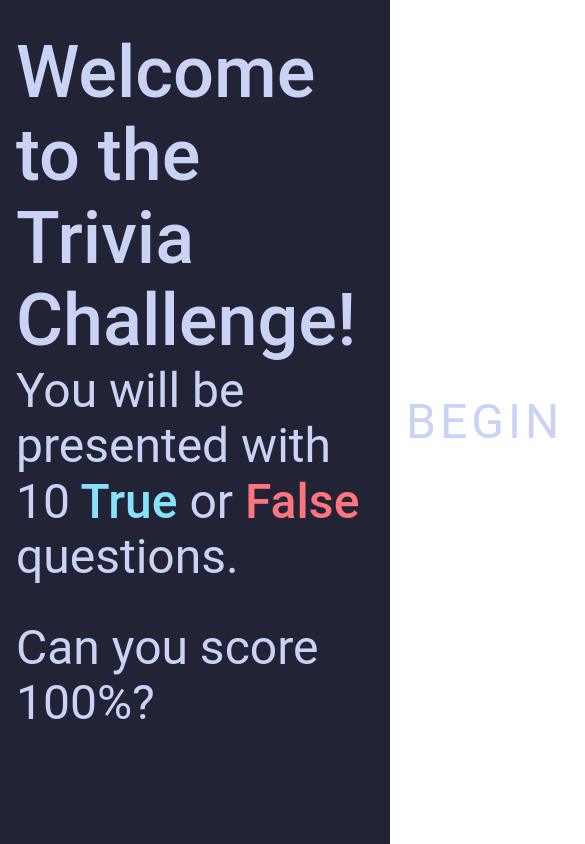
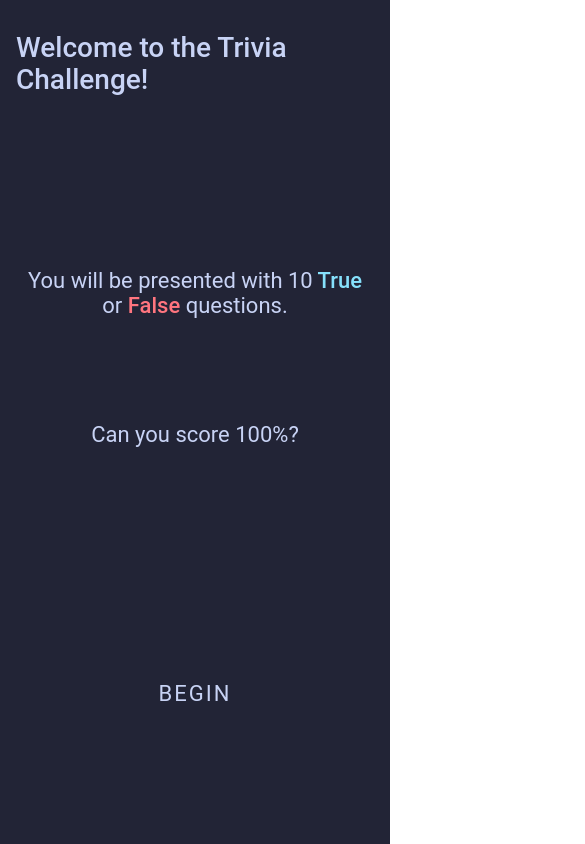
Before and after one commit to AcePetrucci/react-esbuild-quiz-test, a React app: page /home in a window 390 px wide. Shown: the whole page, 585 px wide, since content can reach past the window. Built offline with nearby package versions, Linux system fonts and the light colour scheme; the HTML template or start-up script is replaced by a standard one.

Commit message:
add responsive

```diff
--- a/src/pages/Home/styled.ts
+++ b/src/pages/Home/styled.ts
@@ -1,12 +1,11 @@
 import styled from 'styled-components';
-import { Link } from 'react-router-dom';
 
 // Shared Styled Components
 import {
-  fontSize,
   H1,
   H2,
   pxToRem,
+  LinkButton,
 } from 'styled';
 
 // Themes
@@ -33,6 +32,10 @@ export const HomeTitle = styled(H1)`
 export const HomeIntroduction = styled(H2)`
   margin-bottom: ${pxToRem(36)};
   flex: 0.5;
+
+  @media screen and (max-width: 880px) {
+    text-align: center;
+  }
 `;
 
 export const HomeTruthy = styled.strong`
@@ -52,14 +55,4 @@ export const HomeAction = styled.div`
   justify-content: center;
 `;
 
-export const HomeActionButton = styled(Link)`
-  ${fontSize(48)};
-  color: ${themes.dark.colors.text};
-  cursor: pointer;
-  font-weight: 400;
-  letter-spacing: ${pxToRem(4)};
-  outline: none;
-  padding: ${pxToRem(16, 32)};
-  text-decoration: none;
-  text-transform: uppercase;
-`;
+export const HomeActionButton = styled(LinkButton)``;
--- a/src/pages/Quiz/styled.ts
+++ b/src/pages/Quiz/styled.ts
@@ -7,6 +7,7 @@ import {
   H2,
   H4,
   pxToRem,
+  Button,
 } from 'styled';
 
 // Themes
@@ -27,6 +28,11 @@ export const QuizWrapper = styled.section`
 
 export const QuizCategory = styled(H1)`
   margin-bottom: ${pxToRem(80)};
+
+  @media screen and (max-width: 880px) {
+    margin-bottom: ${pxToRem(40)};
+    text-align: center;
+  }
 `;
 
 export const QuizQuestionWrapper = styled.div`
@@ -41,10 +47,33 @@ export const QuizQuestionWrapper = styled.div`
   padding: ${pxToRem(16, 32)};
   text-align: center;
   width: 100%;
+
+  @media screen and (max-width: 1660px) {
+    height: ${pxToRem(460)};
+    max-width: ${pxToRem(1080)};
+    padding: ${pxToRem(16, 48)};
+  }
+
+  @media screen and (max-width: 1360px) {
+    height: ${pxToRem(380)};
+    max-width: ${pxToRem(860)};
+  }
 `;
 
 export const QuizQuestion = styled(H2)`
   line-height: ${pxToRem(80)};
+
+  @media screen and (max-width: 1660px) {
+    line-height: ${pxToRem(60)};
+  }
+
+  @media screen and (max-width: 1360px) {
+    line-height: ${pxToRem(44)};
+  }
+
+  @media screen and (max-width: 1360px) {
+    line-height: ${pxToRem(28)};
+  }
 `;
 
 export const QuizActions = styled.div`
@@ -54,19 +83,20 @@ export const QuizActions = styled.div`
   width: 100%;
   max-width: ${pxToRem(1280)};
   margin-bottom: ${pxToRem(80)};
+
+  @media screen and (max-width: 1660px) {
+    justify-content: space-evenly;
+    max-width: ${pxToRem(1080)};
+  }
+
+  @media screen and (max-width: 1360px) {
+    max-width: ${pxToRem(860)};
+  }
 `;
 
-export const QuizButton = styled.button<{ answer: string }>`
-  ${fontSize(32)};
+export const QuizButton = styled(Button)<{ answer: string }>`
   background-color: ${(props) => themes.dark.colors[props.answer].contrast};
-  border-radius: 4px;
-  border: none;
   color: ${(props) => themes.dark.colors[props.answer].color};
-  cursor: pointer;
-  font-weight: 500;
-  outline: none;
-  padding: ${pxToRem(36, 48)};
-  width: ${pxToRem(240)};
 
   &:focus, &:hover {
     background-color: ${(props) => themes.dark.colors[props.answer].focus};
--- a/src/pages/Score/styled.ts
+++ b/src/pages/Score/styled.ts
@@ -1,5 +1,4 @@
 import styled from 'styled-components';
-import { Link } from 'react-router-dom';
 
 // Shared Styled Components
 import {
@@ -8,6 +7,7 @@ import {
   H2,
   H4,
   pxToRem,
+  LinkButton,
 } from 'styled';
 
 // Themes
@@ -33,6 +33,10 @@ export const ScoreTitle = styled(H1)`
 export const ScoreResults = styled(H2)`
   word-spacing: ${pxToRem(4)};
   margin-bottom: ${pxToRem(36)};
+
+  @media screen and (max-width: 1440px) {
+    margin-bottom: ${pxToRem(18)};
+  }
 `;
 
 export const ScoreAnswers = styled.section`
@@ -47,6 +51,22 @@ export const ScoreAnswers = styled.section`
 
   &::-webkit-scrollbar-thumb {
     background-color: ${themes.dark.colors.card};
+  }
+
+  @media screen and (max-width: 1660px) {
+    width: ${pxToRem(1080)};
+  }
+
+  @media screen and (max-width: 1360px) {
+    width: ${pxToRem(860)};
+  }
+
+  @media screen and (max-width: 1080px) {
+    width: ${pxToRem(640)};
+  }
+
+  @media screen and (max-width: 880px) {
+    width: ${pxToRem(440)};
   }
 `;
 
@@ -65,16 +85,16 @@ export const ScoreAnswersItem = styled.p<{ correct: boolean }>`
     text-align: center;
     width: ${pxToRem(20)};
   }
+
+  @media screen and (max-width: 1660px) {
+    ${fontSize(28)};
+    margin-bottom: ${pxToRem(22)};
+  }
+
+  @media screen and (max-width: 1080px) {
+    ${fontSize(22)};
+    margin-bottom: ${pxToRem(16)};
+  }
 `;
 
-export const ScoreAction = styled(Link)`
-  ${fontSize(48)};
-  color: ${themes.dark.colors.text};
-  cursor: pointer;
-  font-weight: 400;
-  letter-spacing: ${pxToRem(4)};
-  outline: none;
-  padding: ${pxToRem(16, 32)};
-  text-decoration: none;
-  text-transform: uppercase;
-`;
+export const ScoreAction = styled(LinkButton)``;
--- a/src/shared/components/Spinner/styled.ts
+++ b/src/shared/components/Spinner/styled.ts
@@ -45,6 +45,14 @@ export const Loader = styled.div`
     display: block;
     padding-top: 100%;
   }
+
+  @media screen and (max-width: 1660px) {
+    width: ${pxToRem(250)};
+  }
+
+  @media screen and (max-width: 880px) {
+    width: ${pxToRem(150)};
+  }
 `;
 
 export const Circular = styled.svg`
--- /dev/null
+++ b/src/shared/styled/buttons.ts
@@ -0,0 +1,31 @@
+import styled from 'styled-components';
+
+// Shared Styled Components
+import { fontSize, pxToRem } from './helpers';
+
+/**
+ * Styled Components
+ */
+
+export const Button = styled.button<{ answer: string }>`
+  ${fontSize(32)};
+  border-radius: 4px;
+  border: none;
+  cursor: pointer;
+  font-weight: 500;
+  outline: none;
+  padding: ${pxToRem(36, 48)};
+  width: ${pxToRem(240)};
+
+  @media screen and (max-width: 1660px) {
+    ${fontSize(24)};
+    padding: ${pxToRem(24, 32)};
+    width: ${pxToRem(160)};
+  }
+
+  @media screen and (max-width: 1360px) {
+    ${fontSize(22)};
+    padding: ${pxToRem(16, 24)};
+    width: ${pxToRem(140)};
+  }
+`;
--- a/src/shared/styled/headings.ts
+++ b/src/shared/styled/headings.ts
@@ -14,16 +14,52 @@ export const H1 = styled.h1`
   color: ${themes.dark.colors.text};
   font-weight: 500;
   ${fontSize(72)};
+
+  @media screen and (max-width: 1660px) {
+    ${fontSize(54)};
+  }
+
+  @media screen and (max-width: 1360px) {
+    ${fontSize(38)};
+  }
+
+  @media screen and (max-width: 880px) {
+    ${fontSize(28)};
+  }
 `;
 
 export const H2 = styled.h2`
   color: ${themes.dark.colors.text};
   font-weight: 400;
   ${fontSize(48)};
+
+  @media screen and (max-width: 1660px) {
+    ${fontSize(36)};
+  }
+
+  @media screen and (max-width: 1360px) {
+    ${fontSize(28)};
+  }
+
+  @media screen and (max-width: 880px) {
+    ${fontSize(22)};
+  }
 `;
 
 export const H4 = styled.h4`
   color: ${themes.dark.colors.text};
   font-weight: 400;
   ${fontSize(32)};
+
+  @media screen and (max-width: 1660px) {
+    ${fontSize(28)};
+  }
+
+  @media screen and (max-width: 1360px) {
+    ${fontSize(20)};
+  }
+
+  @media screen and (max-width: 880px) {
+    ${fontSize(20)};
+  }
 `;
--- a/src/shared/styled/index.ts
+++ b/src/shared/styled/index.ts
@@ -1,2 +1,4 @@
 export * from './headings';
 export * from './helpers';
+export * from './links';
+export * from './buttons';
--- /dev/null
+++ b/src/shared/styled/links.ts
@@ -0,0 +1,37 @@
+import styled from 'styled-components';
+import { Link } from 'react-router-dom';
+
+// Themes
+import { themes } from 'themes';
+
+// Helpers
+import { fontSize, pxToRem } from './helpers';
+
+/**
+ * Styled Components
+ */
+
+export const LinkButton = styled(Link)`
+  ${fontSize(48)};
+  color: ${themes.dark.colors.text};
+  cursor: pointer;
+  font-weight: 400;
+  letter-spacing: ${pxToRem(4)};
+  outline: none;
+  padding: ${pxToRem(16, 32)};
+  text-decoration: none;
+  text-transform: uppercase;
+
+  @media screen and (max-width: 1660px) {
+    ${fontSize(36)};
+  }
+
+  @media screen and (max-width: 1360px) {
+    ${fontSize(28)};
+    letter-spacing: ${pxToRem(2)};
+  }
+
+  @media screen and (max-width: 880px) {
+    ${fontSize(22)};
+  }
+`;
```
